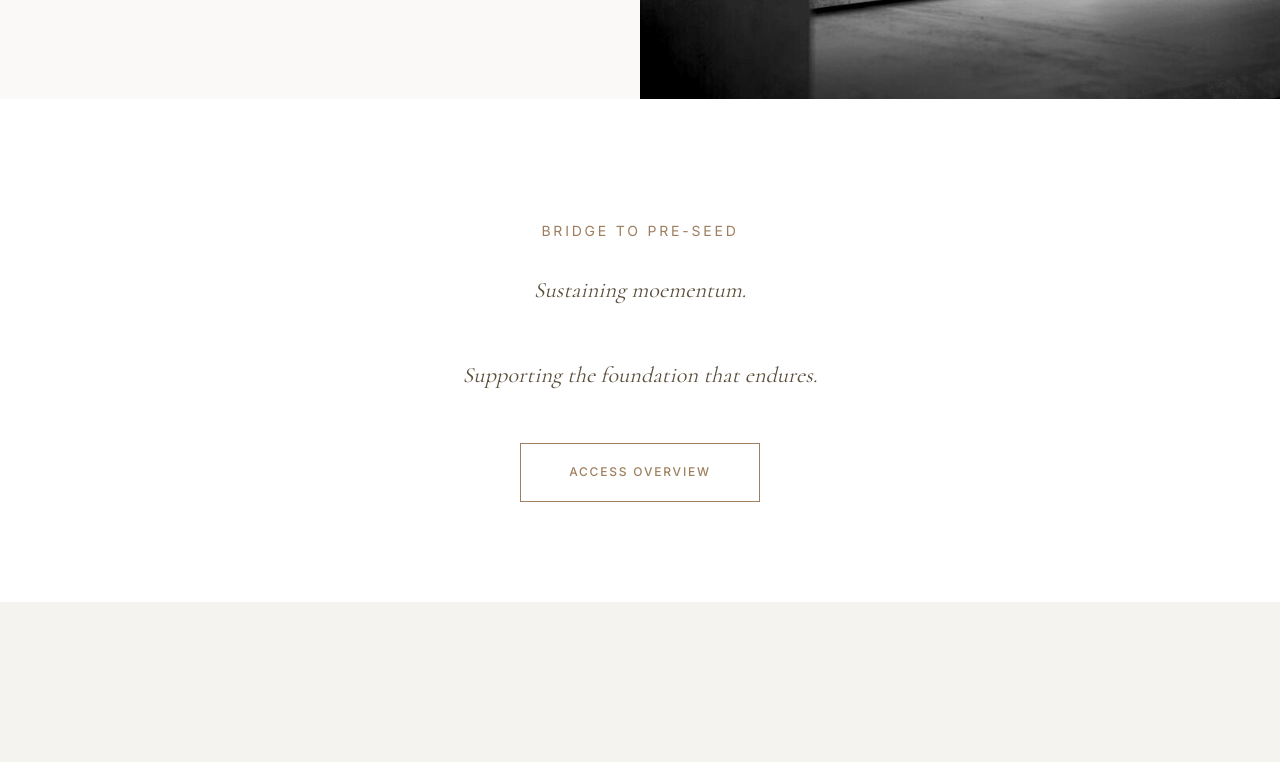
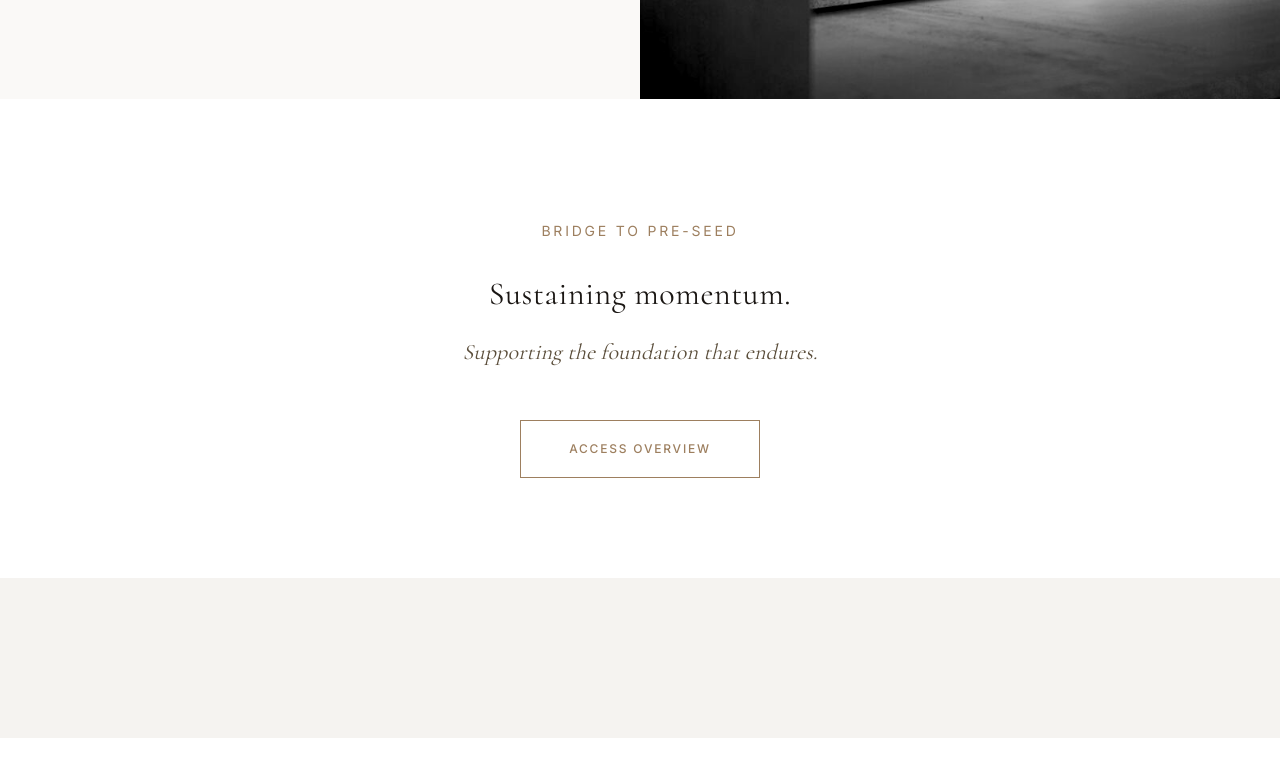
Before and after one commit to stephboavida/bridgelight, a plain HTML site: page index.html in a window 1280 px wide. Shown: the part 7454-8216 px from the top of the page. After the commit the page ends 8192 px from the top, so only its background shows below. Drawn offline with Linux system fonts and the light colour scheme.

Commit message:
Update index.html

```diff
--- a/index.html
+++ b/index.html
@@ -652,7 +652,7 @@
     <!-- Call to Action -->
     <section class="cta-section">
         <p class="cta-title">Bridge to Pre-Seed</p>
-        <p class="cta-text">Sustaining moementum.</p>
+        <p class="cta-subtitle">Sustaining momentum.</p>
         <p class="cta-text">Supporting the foundation that endures.</p>
 
         <div class="nav-pills">
```
